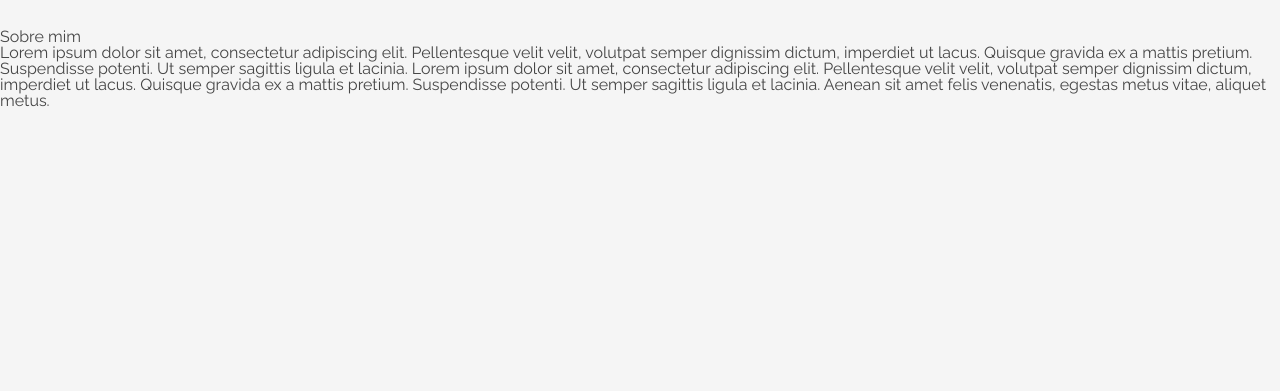
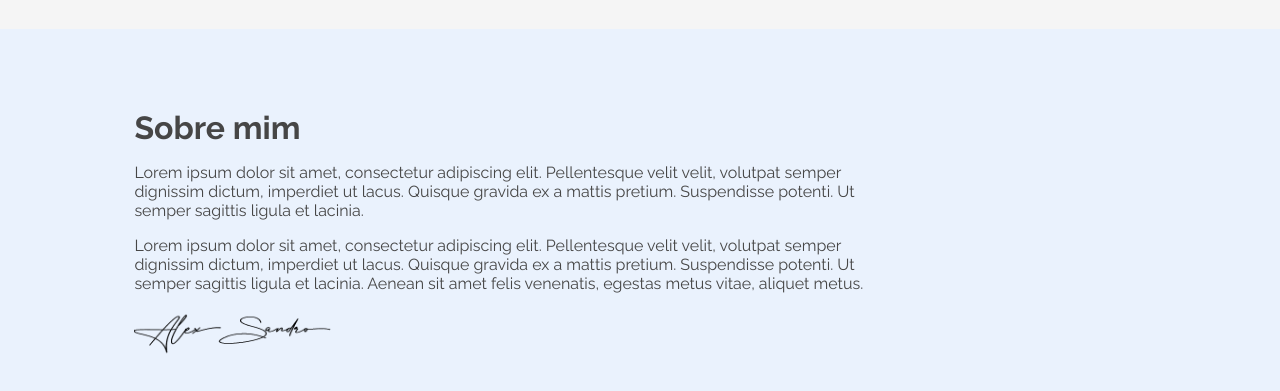
Before and after one commit to alexsanjr/portfolio-challange-oracle, a plain HTML site: page index.html in a window 1280 px wide. Shown: the part 515-906 px from the top of the page. Before the commit the page ends 800 px from the top, so only its background shows below. Drawn offline with Linux system fonts and the light colour scheme.

Commit message:
css sobre mim terminado

```diff
--- a/css/style.css
+++ b/css/style.css
@@ -13,10 +13,16 @@ body {
   grid-template-columns: 10.5% 79% 10.5%;
   background-color: var(--mainBackground);
   font-family: 'Raleway', sans-serif;
+  line-height: 1.188rem;
   color: var(--mainColor);
 
 }
 
+.subtitulo {
+  font-size: 2rem;
+  font-weight: 700;
+  line-height: 2.375rem;
+}
 
 .c-nav {
   grid-column: 2 / 3;
@@ -84,14 +90,22 @@ body {
   font-weight: 500;
 }
 
-.c-header__perfil {
+.c-header__avatar {
   height: 23rem;
   width: 23rem;
   border-radius: 50%;
 }
 
+.c-sobre {
+  background: var(--blueBackground);
+  grid-column: 1 / 4;
+  display: grid;
+  grid-template-columns: 10.5% 79% 10.5%;
+  padding: 4rem 0;
+}
 
-
-.c-sobre {
-  grid-column: 1 / 4;
+.c-sobre__item {
+  grid-column: 2 / 3;
+  width: 46.938rem;
+  padding-top: 1rem;
 }
--- a/index.html
+++ b/index.html
@@ -36,15 +36,14 @@
       </ul>
     </div>
 
-    <img class="c-header__perfil" src="./img/foto-perfil.jpg" alt="foto de perfil">
+    <img class="c-header__avatar" src="./img/foto-perfil.jpg" alt="foto de perfil">
   </header>
 
   <div class="c-sobre">
-    <h2>Sobre mim</h2>
-    <p>Lorem ipsum dolor sit amet, consectetur adipiscing elit. Pellentesque velit velit, volutpat semper dignissim dictum, imperdiet ut lacus. Quisque gravida ex a mattis pretium. Suspendisse potenti. Ut semper sagittis ligula et lacinia.
-      Lorem ipsum dolor sit amet, consectetur adipiscing elit. Pellentesque velit velit, volutpat semper dignissim dictum, imperdiet ut lacus. Quisque gravida ex a mattis pretium. Suspendisse potenti. Ut semper sagittis ligula et lacinia. Aenean sit amet felis venenatis, egestas metus vitae, aliquet metus.
-    </p>
-    <!-- imagem com assinatura --> <img src="" alt="">
+    <h2 class="subtitulo c-sobre__item">Sobre mim</h2>
+    <p class="c-sobre__item">Lorem ipsum dolor sit amet, consectetur adipiscing elit. Pellentesque velit velit, volutpat semper dignissim dictum, imperdiet ut lacus. Quisque gravida ex a mattis pretium. Suspendisse potenti. Ut semper sagittis ligula et lacinia.</p>
+    <p class="c-sobre__item"> Lorem ipsum dolor sit amet, consectetur adipiscing elit. Pellentesque velit velit, volutpat semper dignissim dictum, imperdiet ut lacus. Quisque gravida ex a mattis pretium. Suspendisse potenti. Ut semper sagittis ligula et lacinia. Aenean sit amet felis venenatis, egestas metus vitae, aliquet metus.</p>
+    <img class="c-sobre__item" src="./img/assinatura.png" alt="assinatura rubrica">
   </section>
 
   <div class="c-hobbies"></div>
```
Also changed, not shown: img/assinatura.png (added).
